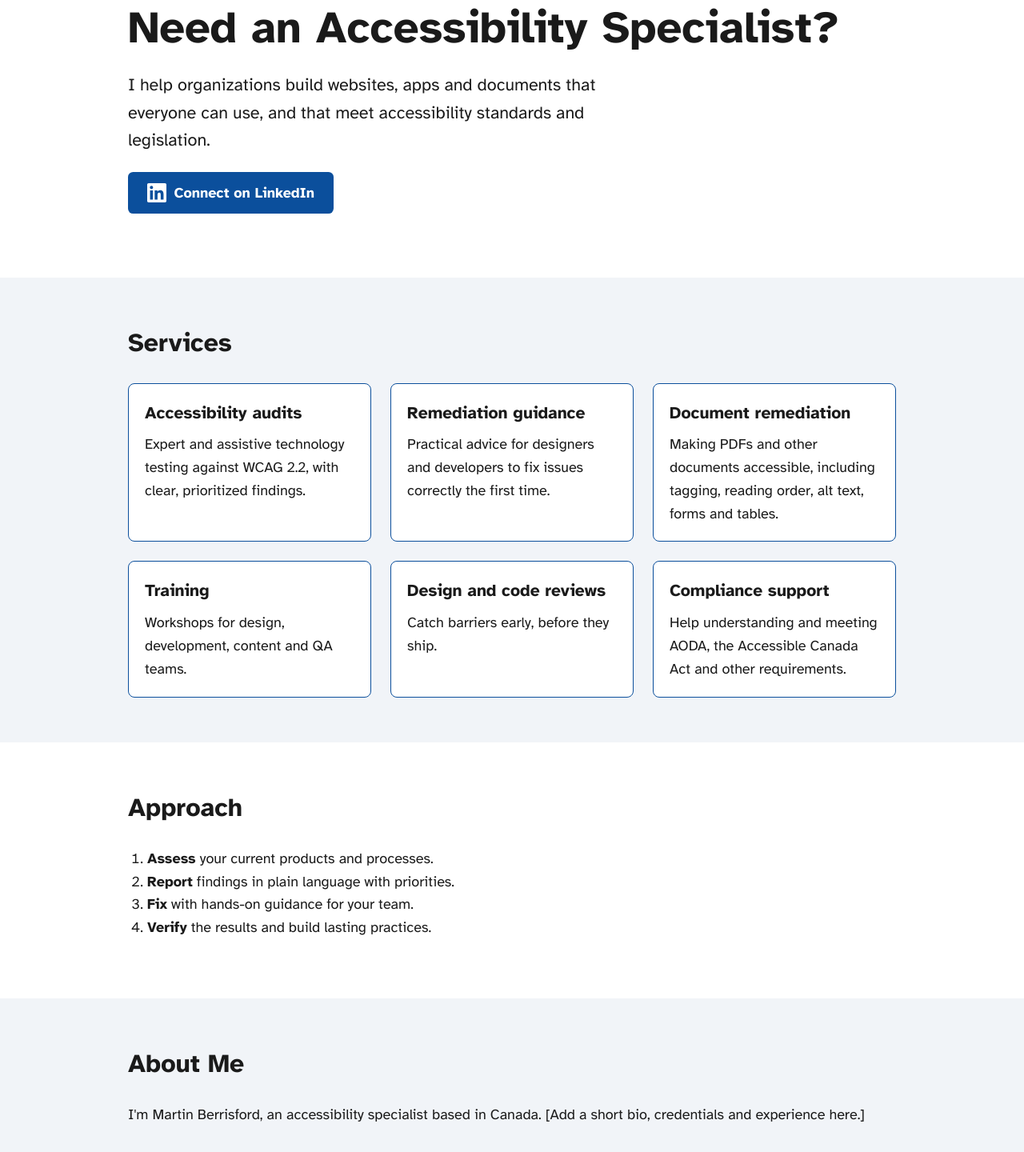
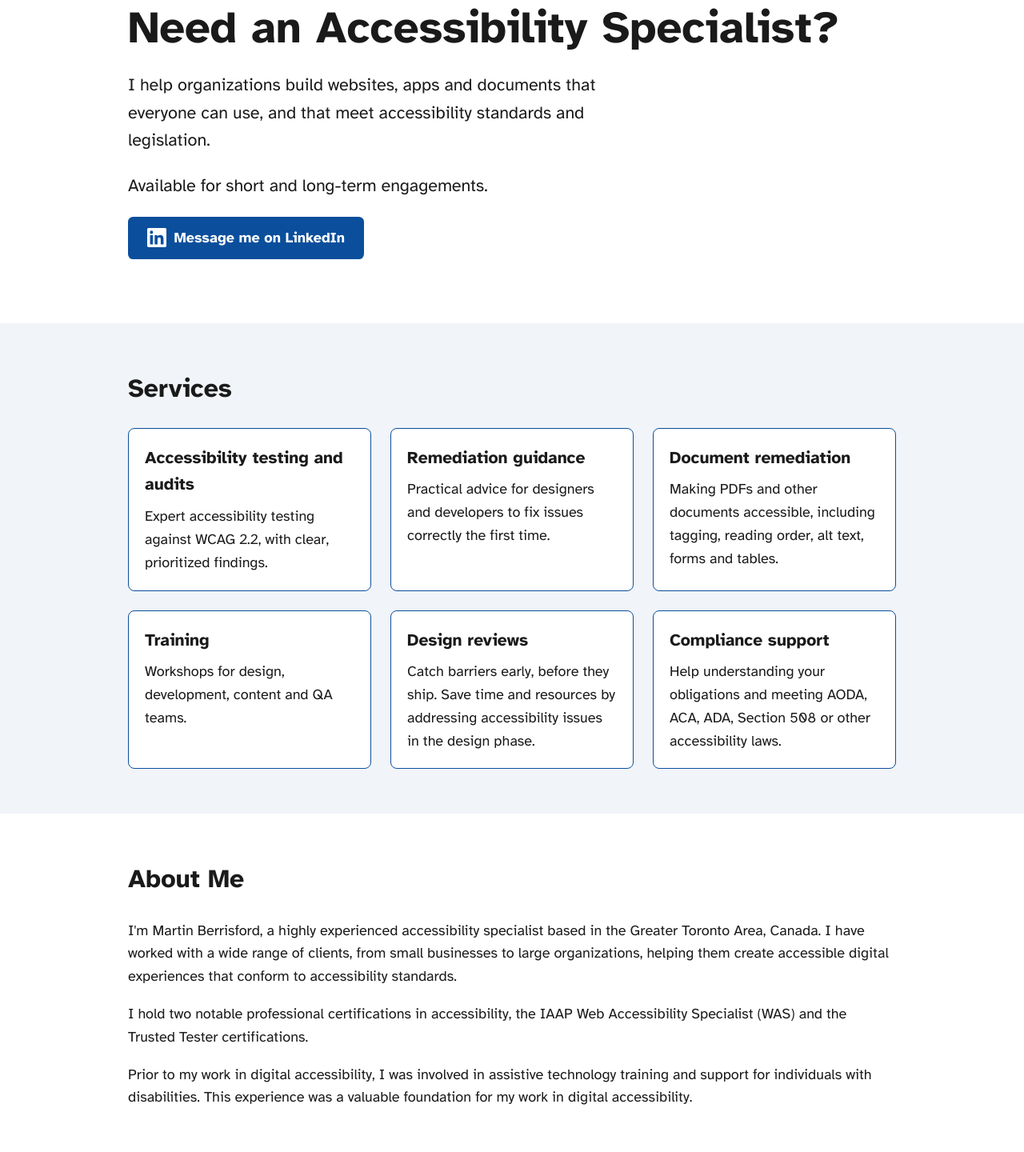
Before and after one commit to mberrisford/aspec-website, a plain HTML site: page index.html in a window 1280 px wide. Shown: the part 140-1580 px from the top of the page at 80% size. Drawn offline with Linux system fonts and the light colour scheme.

Commit message:
Update navigation and content

```diff
--- a/index.html
+++ b/index.html
@@ -22,8 +22,7 @@
       <nav aria-label="Main">
         <ul>
           <li><a href="#services">Services</a></li>
-          <li><a href="#approach">Approach</a></li>
-          <li><a href="#about">About</a></li>
+          <li><a href="#about">About Me</a></li>
           <li><a href="#contact">Contact</a></li>
         </ul>
       </nav>
@@ -36,21 +35,23 @@
         <h1 id="hero-heading">Need an Accessibility Specialist?</h1>
         <p class="lead">I help organizations build websites, apps and documents that everyone can use, and that meet
           accessibility standards and legislation.</p>
-        <a class="button" href="https://www.linkedin.com/in/REPLACE-ME/"><svg class="icon" aria-hidden="true"
-            focusable="false" viewBox="0 0 24 24" width="24" height="24">
+        <p class="lead">Available for short and long-term engagements.</p>
+
+        <a class="button" href="https://www.linkedin.com/in/martin-berrisford-5a77aa8/"><svg class="icon"
+            aria-hidden="true" focusable="false" viewBox="0 0 24 24" width="24" height="24">
             <path fill="currentColor"
               d="M20.45 20.45h-3.56v-5.57c0-1.33-.03-3.04-1.85-3.04-1.86 0-2.14 1.45-2.14 2.94v5.67H9.35V9h3.41v1.56h.05c.48-.9 1.64-1.85 3.37-1.85 3.6 0 4.27 2.37 4.27 5.46v6.28zM5.34 7.43a2.06 2.06 0 1 1 0-4.12 2.06 2.06 0 0 1 0 4.12zM7.12 20.45H3.56V9h3.56v11.45zM22.22 0H1.77C.79 0 0 .77 0 1.73v20.54C0 23.23.79 24 1.77 24h20.45c.98 0 1.78-.77 1.78-1.73V1.73C24 .77 23.2 0 22.22 0z" />
-          </svg>Connect on LinkedIn</a>
+          </svg>Message me on LinkedIn</a>
       </div>
     </section>
 
-    <section id="services">
+    <section id="services" tabindex="-1">
       <div class="container">
         <h2 id="services-heading">Services</h2>
         <ul class="cards">
           <li>
-            <h3>Accessibility audits</h3>
-            <p>Expert and assistive technology testing against WCAG 2.2, with clear, prioritized findings.</p>
+            <h3>Accessibility testing and audits</h3>
+            <p>Expert accessibility testing against WCAG 2.2, with clear, prioritized findings.</p>
           </li>
           <li>
             <h3>Remediation guidance</h3>
@@ -66,43 +67,41 @@
             <p>Workshops for design, development, content and QA teams.</p>
           </li>
           <li>
-            <h3>Design and code reviews</h3>
-            <p>Catch barriers early, before they ship.</p>
+            <h3>Design reviews</h3>
+            <p>Catch barriers early, before they ship. Save time and resources by addressing accessibility issues in the
+              design phase.</p>
           </li>
           <li>
             <h3>Compliance support</h3>
-            <p>Help understanding and meeting AODA, the Accessible Canada Act and other requirements.</p>
+            <p>Help understanding your obligations and meeting AODA, ACA, ADA, Section 508 or other accessibility laws.
+            </p>
           </li>
         </ul>
       </div>
     </section>
 
-    <section id="approach">
+    <section id="about" tabindex="-1">
       <div class="container">
-        <h2 id="approach-heading">Approach</h2>
-        <ol class="steps">
-          <li><strong>Assess</strong> your current products and processes.</li>
-          <li><strong>Report</strong> findings in plain language with priorities.</li>
-          <li><strong>Fix</strong> with hands-on guidance for your team.</li>
-          <li><strong>Verify</strong> the results and build lasting practices.</li>
-        </ol>
+        <h2 id="about-heading">About Me</h2>
+        <p>I'm Martin Berrisford, a highly experienced accessibility specialist based in the Greater Toronto Area,
+          Canada.
+          I have worked with a wide range of clients, from small businesses to large organizations, helping them create
+          accessible digital experiences that conform to accessibility standards.
+        </p>
+        <p>I hold two notable professional certifications in accessibility, the IAAP Web Accessibility Specialist (WAS)
+          and the Trusted Tester certifications.</p>
+        <p>Prior to my work in digital accessibility, I was involved in assistive technology training and support for
+          individuals with disabilities.
+          This experience was a valuable foundation for my work in digital accessibility. </p>
       </div>
     </section>
 
-    <section id="about">
-      <div class="container">
-        <h2 id="about-heading">About Me</h2>
-        <p>I'm Martin Berrisford, an accessibility specialist based in Canada. [Add a short bio, credentials and
-          experience here.]</p>
-      </div>
-    </section>
-
-    <section id="contact">
+    <section id="contact" tabindex="-1">
       <div class="container">
         <h2 id="contact-heading">Contact</h2>
         <p>Let's talk about your accessibility goals. The best way to reach me is on LinkedIn.</p>
-        <a class="button" href="https://www.linkedin.com/in/REPLACE-ME/"><svg class="icon" aria-hidden="true"
-            focusable="false" viewBox="0 0 24 24" width="24" height="24">
+        <a class="button" href="https://www.linkedin.com/in/martin-berrisford-5a77aa8/"><svg class="icon"
+            aria-hidden="true" focusable="false" viewBox="0 0 24 24" width="24" height="24">
             <path fill="currentColor"
               d="M20.45 20.45h-3.56v-5.57c0-1.33-.03-3.04-1.85-3.04-1.86 0-2.14 1.45-2.14 2.94v5.67H9.35V9h3.41v1.56h.05c.48-.9 1.64-1.85 3.37-1.85 3.6 0 4.27 2.37 4.27 5.46v6.28zM5.34 7.43a2.06 2.06 0 1 1 0-4.12 2.06 2.06 0 0 1 0 4.12zM7.12 20.45H3.56V9h3.56v11.45zM22.22 0H1.77C.79 0 0 .77 0 1.73v20.54C0 23.23.79 24 1.77 24h20.45c.98 0 1.78-.77 1.78-1.73V1.73C24 .77 23.2 0 22.22 0z" />
           </svg>Message me on LinkedIn</a>
```
